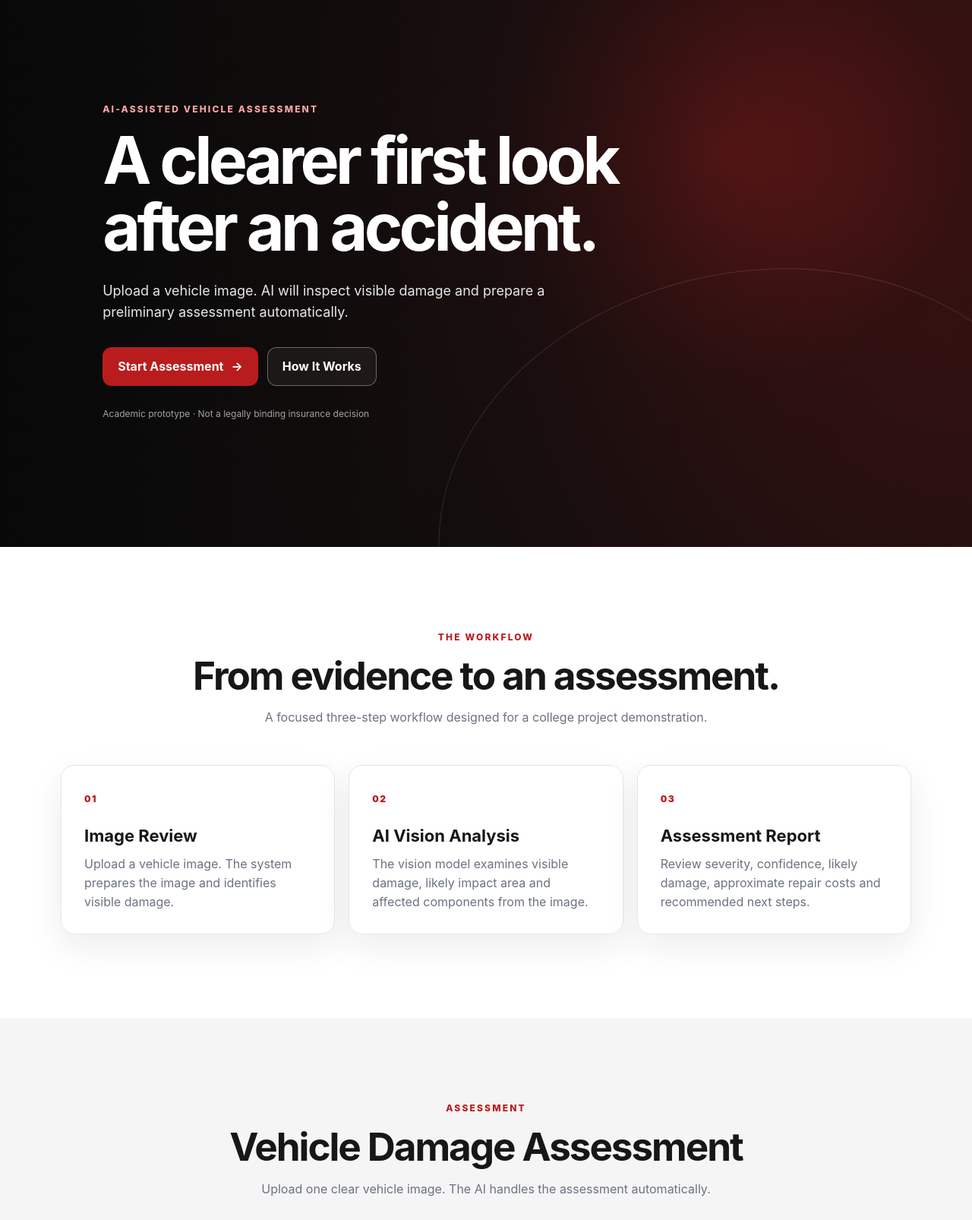
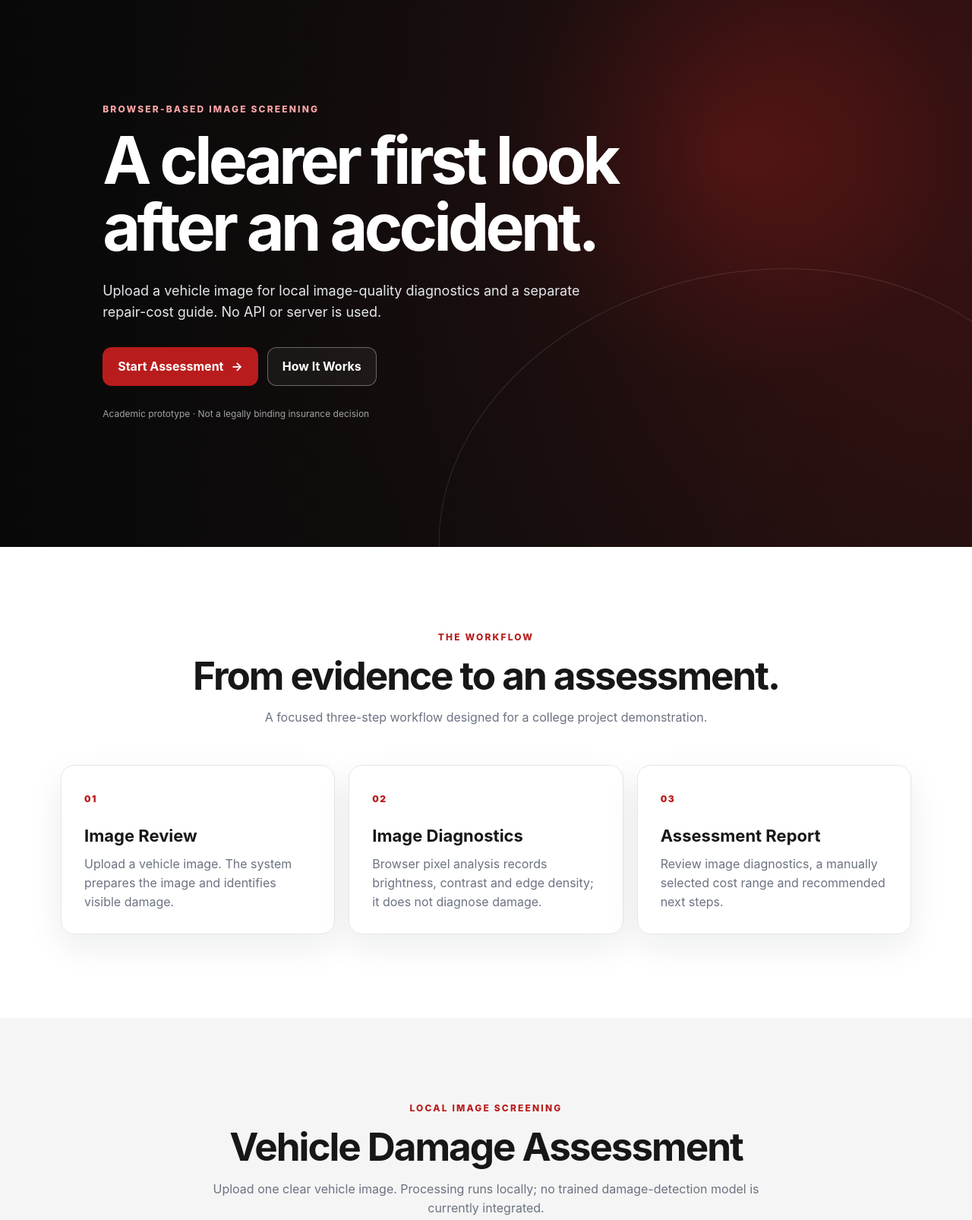
Before and after one commit to g11553475-hub/vehicle-damage-and-insurance-analyzer, a website: page index.html in a window 1280 px wide. Shown: the part 80-1686 px from the top of the page at 76% size. Drawn offline with Linux system fonts and the light colour scheme.

Commit message:
Remove backend configuration and update API-free screening UI

```diff
--- a/index.html
+++ b/index.html
@@ -3,10 +3,8 @@
 <head>
   <meta charset="UTF-8">
   <meta name="viewport" content="width=device-width, initial-scale=1.0">
-  <meta name="description" content="Vehicle Damage & Insurance Analyzer — AI-assisted preliminary vehicle damage assessment.">
-  <!-- Set to the backend HTTPS base URL after deployment; never place an API key here. -->
-  <meta name="backend-api-url" content="">
-  <title>Vehicle Damage & Insurance Analyzer</title>
+  <meta name="description" content="Browser-based vehicle image diagnostics and educational repair cost guide. No API or backend required.">
+<title>Vehicle Damage & Insurance Analyzer</title>
   <link rel="stylesheet" href="./styles.css">
 </head>
 <body>
@@ -28,9 +26,9 @@
     <section class="hero" id="home">
       <div class="hero-overlay"></div>
       <div class="hero-content">
-        <p class="eyebrow">AI-ASSISTED VEHICLE ASSESSMENT</p>
+        <p class="eyebrow">BROWSER-BASED IMAGE SCREENING</p>
         <h1>A clearer first look<br>after an accident.</h1>
-        <p>Upload a vehicle image. AI will inspect visible damage and prepare a preliminary assessment automatically.</p>
+        <p>Upload a vehicle image for local image-quality diagnostics and a separate repair-cost guide. No API or server is used.</p>
         <div class="hero-actions">
           <a class="btn btn-primary" href="#assessment">Start Assessment <span>→</span></a>
           <a class="btn btn-ghost" href="#how-it-works">How It Works</a>
@@ -47,16 +45,16 @@
       </div>
       <div class="steps">
         <article class="step-card"><span>01</span><h3>Image Review</h3><p>Upload a vehicle image. The system prepares the image and identifies visible damage.</p></article>
-        <article class="step-card"><span>02</span><h3>AI Vision Analysis</h3><p>The vision model examines visible damage, likely impact area and affected components from the image.</p></article>
-        <article class="step-card"><span>03</span><h3>Assessment Report</h3><p>Review severity, confidence, likely damage, approximate repair costs and recommended next steps.</p></article>
+        <article class="step-card"><span>02</span><h3>Image Diagnostics</h3><p>Browser pixel analysis records brightness, contrast and edge density; it does not diagnose damage.</p></article>
+        <article class="step-card"><span>03</span><h3>Assessment Report</h3><p>Review image diagnostics, a manually selected cost range and recommended next steps.</p></article>
       </div>
     </section>
 
     <section class="section assessment-section" id="assessment">
       <div class="section-heading">
-        <p class="eyebrow">ASSESSMENT</p>
+        <p class="eyebrow">LOCAL IMAGE SCREENING</p>
         <h2>Vehicle Damage Assessment</h2>
-        <p>Upload one clear vehicle image. The AI handles the assessment automatically.</p>
+        <p>Upload one clear vehicle image. Processing runs locally; no trained damage-detection model is currently integrated.</p>
       </div>
 
       <div class="assessment-grid">
@@ -90,6 +88,7 @@
 
       <div id="analysisError" class="analysis-error hidden" role="alert" aria-live="assertive"></div>
 
+      <div class="panel" style="max-width:820px;margin:20px auto"><h3>Optional repair-cost guide inputs</h3><p>These choices are not inferred from the photo.</p><label for="costCategory">Component / damage type</label><select id="costCategory" style="display:block;width:100%;padding:12px;margin:8px 0 16px;border:1px solid #e5e7eb;border-radius:10px"><option value="scratch">Scratch / paint damage</option><option value="dent">Dent / panel deformation</option><option value="bumper">Bumper damage</option><option value="glass">Glass damage</option><option value="lamp">Headlight / lamp damage</option><option value="other">Other / uncertain component</option></select><label for="costSeverity">Assumed severity (select manually)</label><select id="costSeverity" style="display:block;width:100%;padding:12px;margin:8px 0 0;border:1px solid #e5e7eb;border-radius:10px"><option value="minor">Minor</option><option value="moderate">Moderate</option><option value="severe">Severe</option></select></div>
       <div class="assessment-actions">
         <button class="btn btn-primary btn-large" id="analyzeBtn">Analyze Vehicle <span>→</span></button>
         <button class="btn btn-secondary btn-large hidden" id="resetBtn">New Assessment</button>
@@ -116,7 +115,7 @@
     </section>
   </main>
 
-  <footer><div><strong>Vehicle Damage & Insurance Analyzer</strong><span>AI-assisted vehicle assessment for academic and demonstration use.</span></div><span>© 2026 · Academic Project</span></footer>
-  <script src="./app.js?v=20261022-backend-config"></script>
+  <footer><div><strong>Vehicle Damage & Insurance Analyzer</strong><span>Browser-only image diagnostics and educational repair-cost guidance.</span></div><span>© 2026 · Academic Project</span></footer>
+  <script src="./app.js?v=api-free-screening-1"></script>
 </body>
 </html>
```
